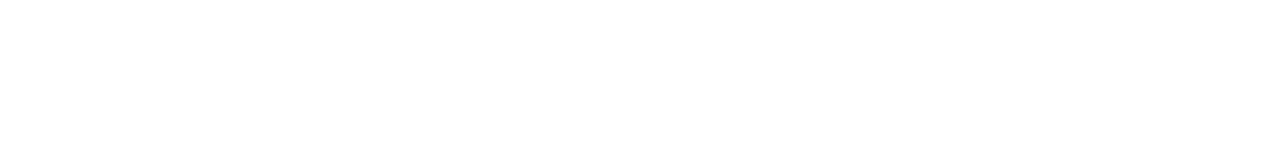
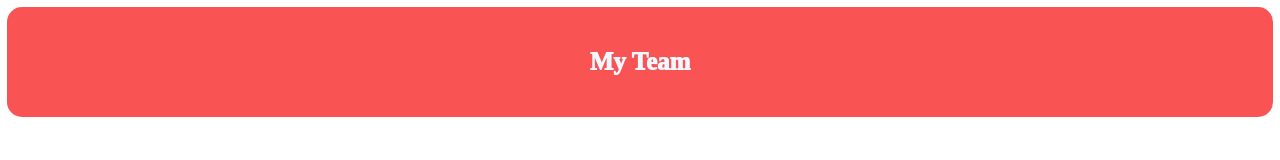
Before and after one commit to ian29012/Team-Profile-Generator, a website: page team.html in a window 1280 px wide. Drawn offline with Linux system fonts and the light colour scheme.

Commit message:
creater the header and the css

```diff
--- a/CSS/style.css
+++ b/CSS/style.css
@@ -0,0 +1,18 @@
+* {
+box-sizing: border-box;
+margin: 0;
+padding: 0;
+}
+
+header {
+    background-color: rgb(249, 83, 83);
+    margin: 7px;
+    height: 110px;
+    align-items: center;
+    justify-content: center;
+    display: flex;
+    color: aliceblue;
+    font-size: 25px;
+    font-weight: 1000;
+    border-radius: 15px;
+}
--- a/team.html
+++ b/team.html
@@ -2,11 +2,13 @@
 <html lang="en">
 <head>
     <meta charset="UTF-8">
-    <meta http-equiv="X-UA-Compatible" content="IE=edge">
     <meta name="viewport" content="width=device-width, initial-scale=1.0">
-    <title>Document</title>
+    <link rel="stylesheet" href="./CSS/style.css">
+    <title>Team Profile Generator</title>
 </head>
 <body>
+    <header>My Team</header>
+    <table></table>
 
 </body>
 </html>
```
